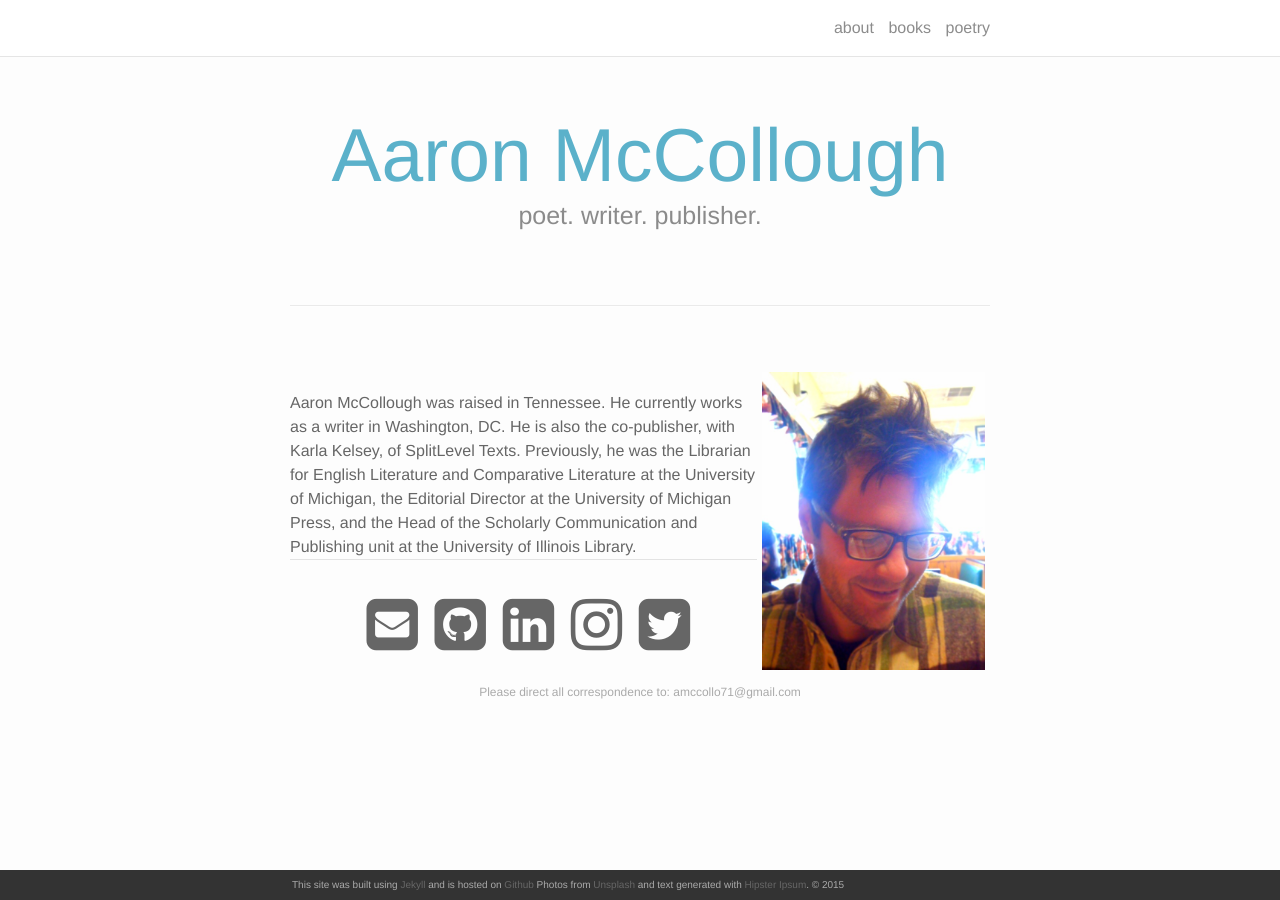
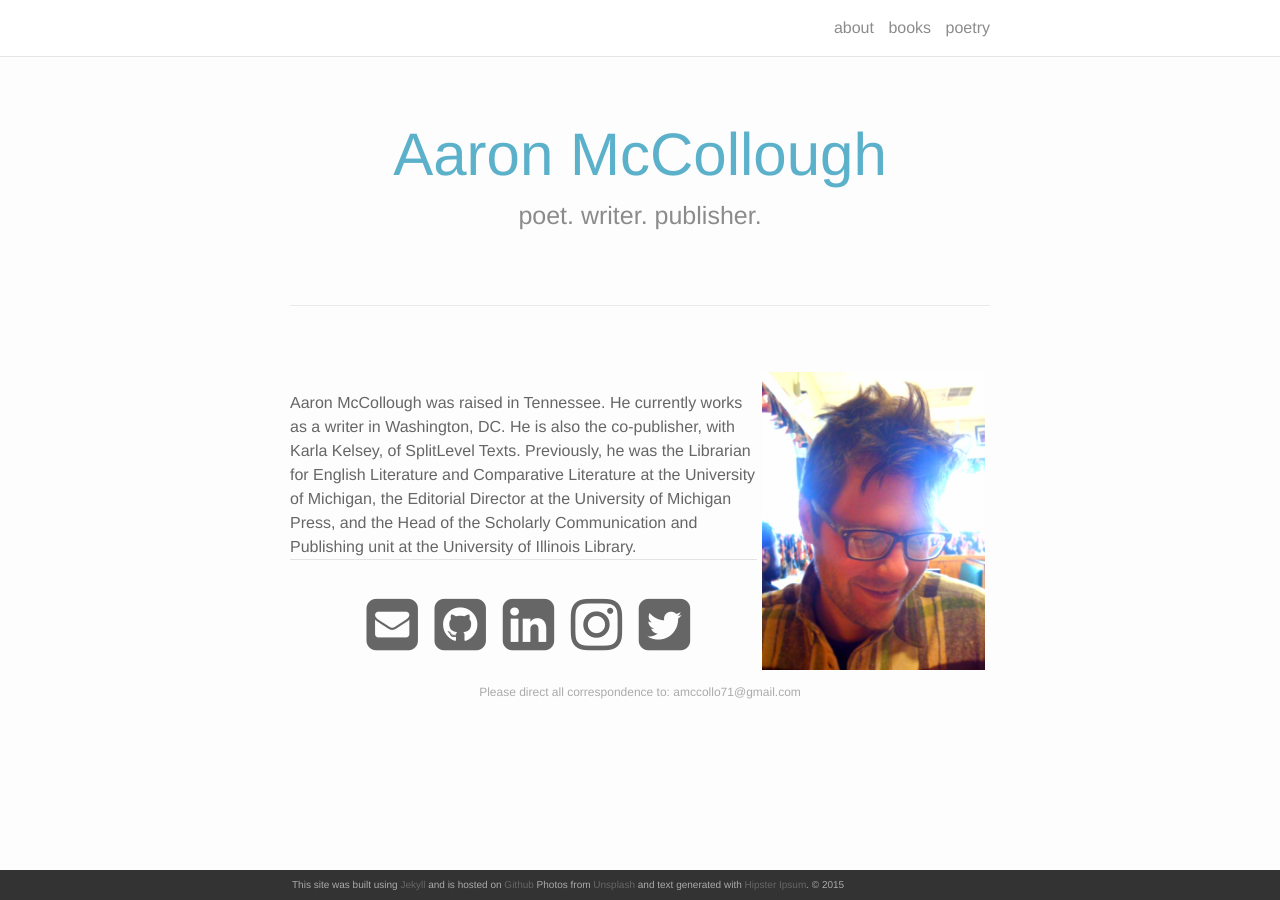
Before and after one commit to amccollo/amccollo.github.io, a Jekyll site: the page built from index.html, in a window 1280 px wide. Built offline with Jekyll 4.4.1, drawn with Linux system fonts in a browser that asks for light colours; nearby versions of some CDN libraries; the list of posts is cut into pages by our own code.

Commit message:
Update _layout.scss
changes h1 font size from 75px to 3em

```diff
--- a/_sass/_layout.scss
+++ b/_sass/_layout.scss
@@ -63,7 +63,7 @@ display: line;
     z-index: 25;
     h1{
         color: $theme-color;
-        font-size:75px;
+        font-size:3em;
     }
     h2{
         font-size:25px;
```
